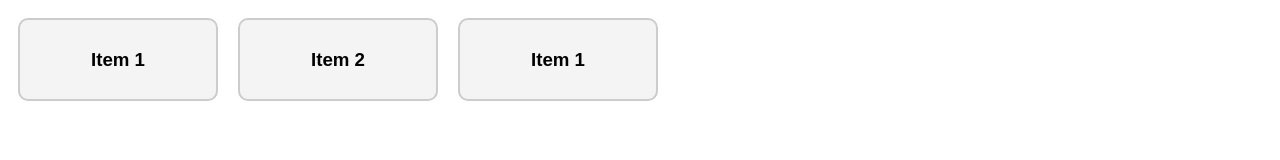
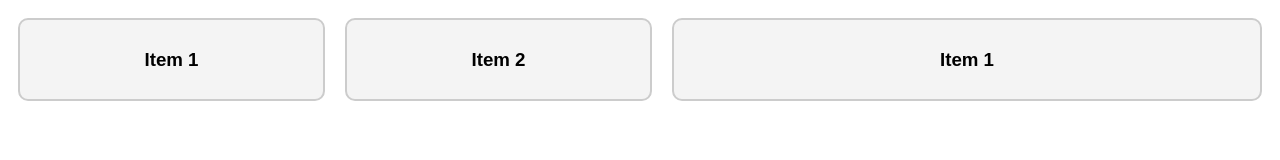
Before and after one commit to Rafael-Lopez/HTML-CSS, a plain HTML site: page CSS Basics/16_flexbox_basics.html in a window 1280 px wide. Drawn offline with Linux system fonts and the light colour scheme.

Commit message:
Flexbox: Properties

```diff
--- a/CSS Basics/css/16_flexbox_basics.css
+++ b/CSS Basics/css/16_flexbox_basics.css
@@ -13,6 +13,8 @@ body {
 
     /*flex-direction: column;*/
 
+    /*Flex items shrink by default when resizing window to a smaller size and there's not enough space*/
+    /*You can use flex-wrap so that they don't shrink*/
     /*flex-wrap: wrap;*/
 }
 
@@ -23,5 +25,33 @@ body {
     padding: 10px;
     text-align: center;
     border-radius: 10px;
-    width: 200px;
+    /*width: 200px;*/
+
+    /*flex: grow shrink basis*/
+    /*flex: 1 0 200px;*/
+
+    flex: 1;
 }
+
+.item3 {
+    flex: 2;
+}
+
+/*.item1 {*/
+/*    !*This item will not shrink*!*/
+/*    flex-shrink: 0;*/
+/*}*/
+
+/*.item2 {*/
+/*    !*Fill up remaining space of the container*!*/
+/*    flex-grow: 1;*/
+
+/*    flex-basis: 0;*/
+/*}*/
+
+/*.item3 {*/
+/*    !*This item grows twice the size of item2*!*/
+/*    flex-grow: 2;*/
+
+/*    flex-basis: 0;*/
+/*}*/
```
